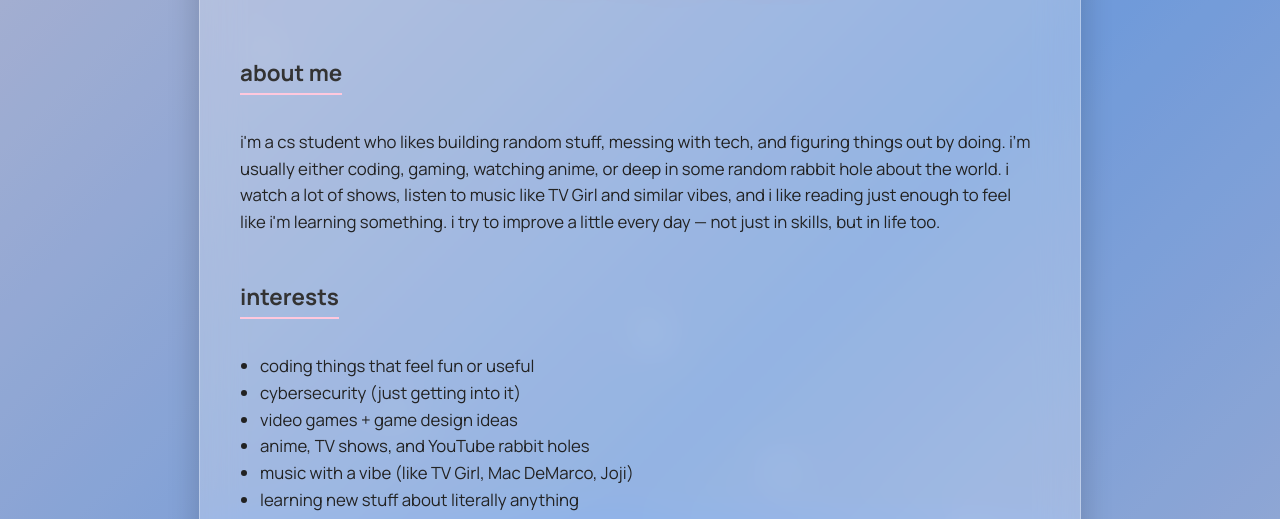
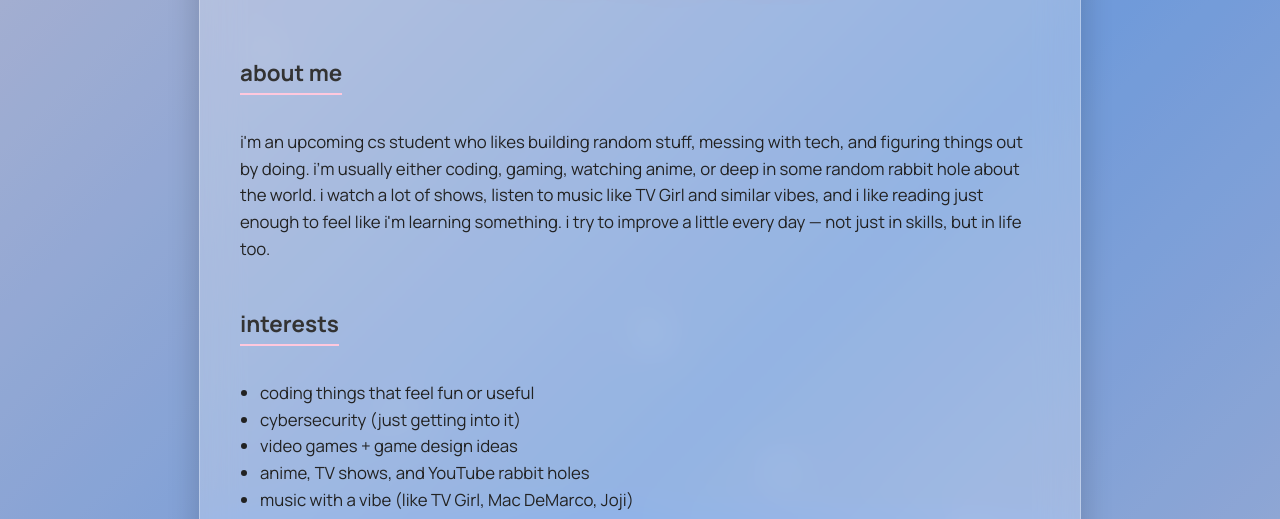
Before and after one commit to Anthonyxa/Anthonyxa.github.io, a plain HTML site: page index.html in a window 1280 px wide. Shown: the part 278-797 px from the top of the page. Drawn offline with Linux system fonts and the light colour scheme.

Commit message:
Update index.html

```diff
--- a/index.html
+++ b/index.html
@@ -36,7 +36,7 @@
     <section>
       <h2>about me</h2>
       <p>
-        i'm a cs student who likes building random stuff, messing with tech, and figuring things out by doing.
+        i'm an upcoming cs student who likes building random stuff, messing with tech, and figuring things out by doing.
         i’m usually either coding, gaming, watching anime, or deep in some random rabbit hole about the world.
         i watch a lot of shows, listen to music like TV Girl and similar vibes, and i like reading just enough to feel like i'm learning something.
         i try to improve a little every day — not just in skills, but in life too.
```
